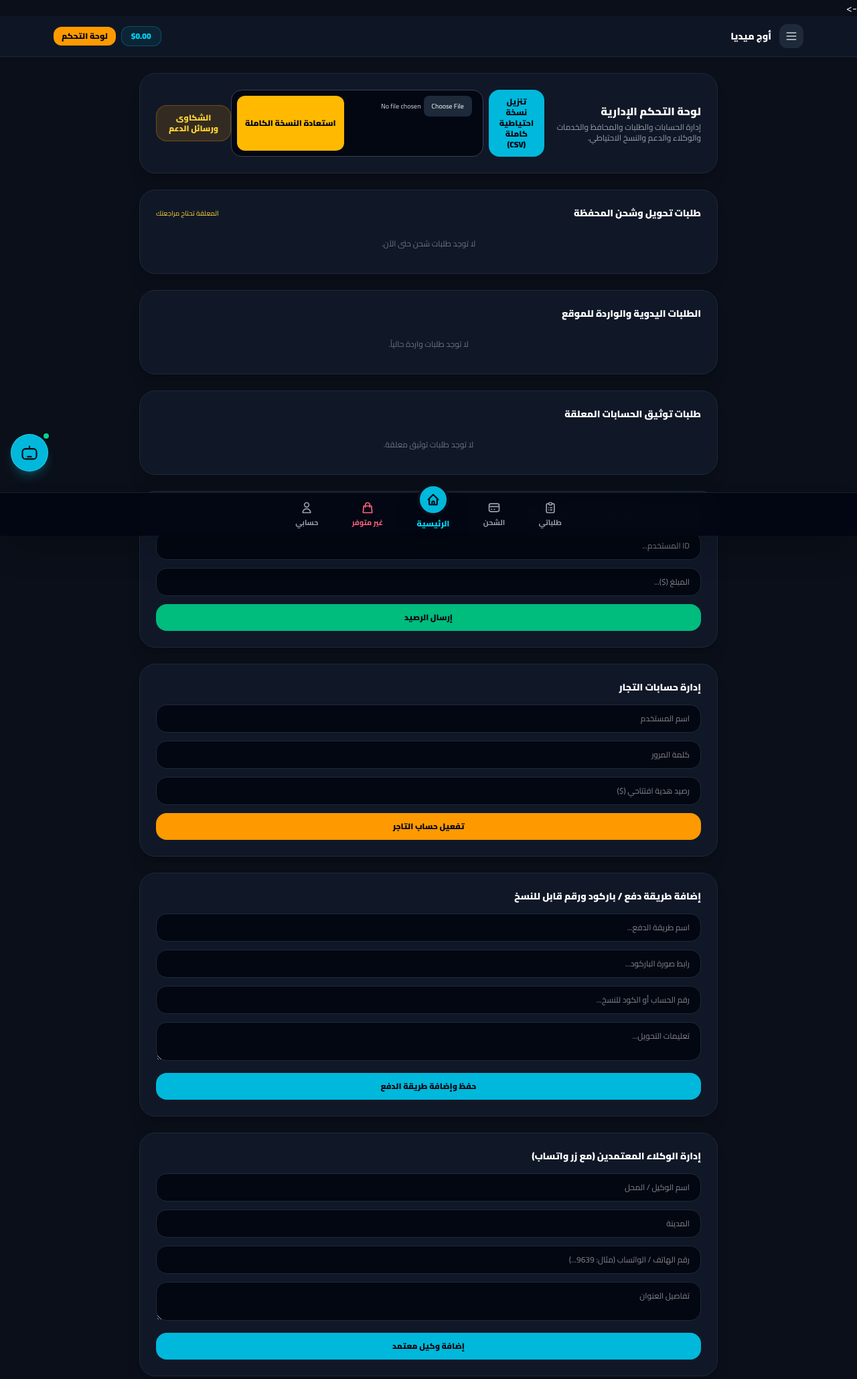
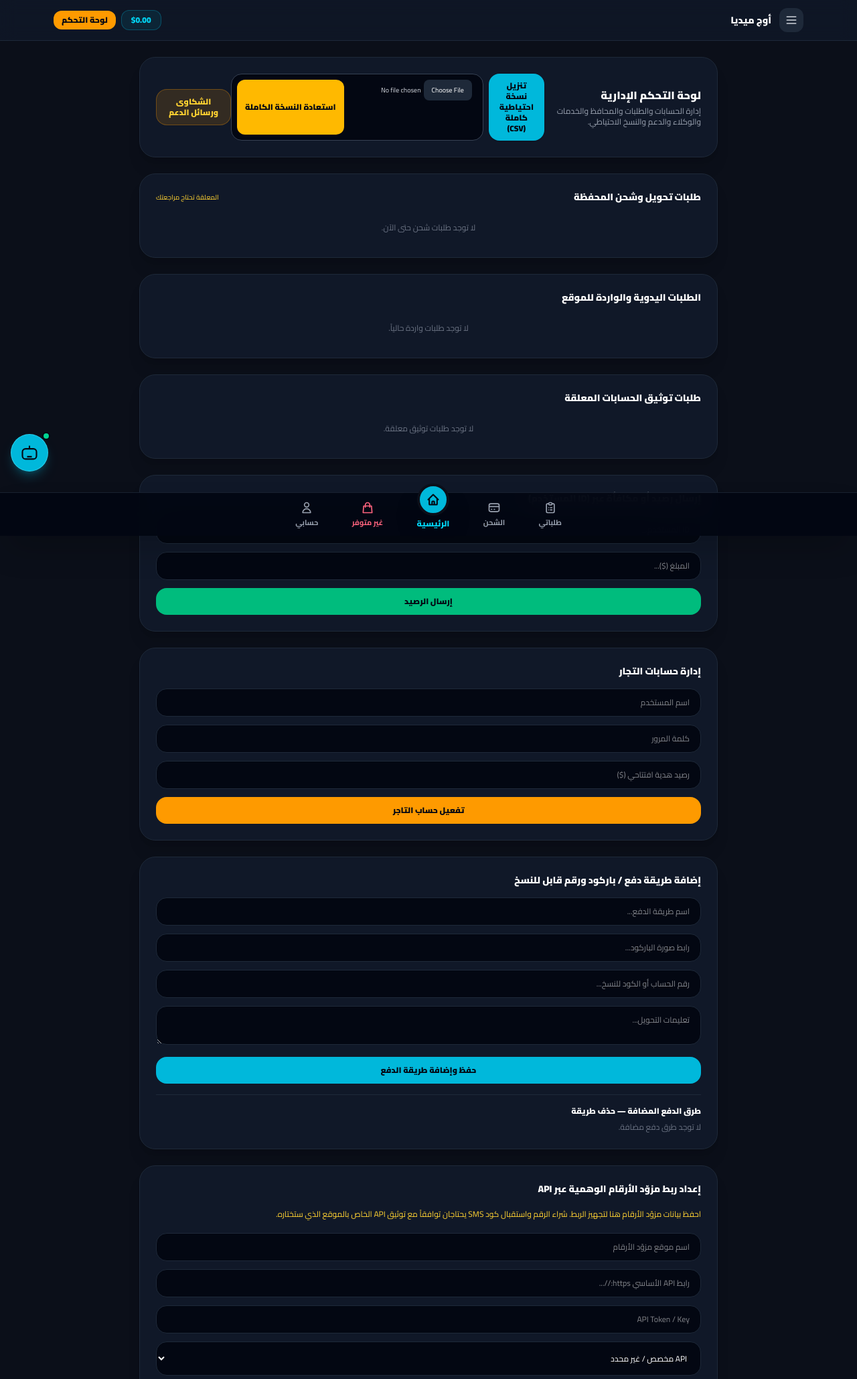
Before and after one commit to OWJMEDIA963/OWJ-MEDIA, a Flask app: page /admin in a window 1280 px wide. Shown: the top 2059 px of the page at 67% size. Run offline with Flask 3, Linux system fonts and the light colour scheme; a user stored in the database is signed in; data comes from the database, SQL or seed files in the repository; data that the repository does not hold is empty.

Commit message:
Add files via upload

```diff
--- a/app.py
+++ b/app.py
@@ -115,6 +115,17 @@ class PaymentMethod(db.Model):
     account_number = db.Column(db.String(180), default='')
     instructions = db.Column(db.Text, default='')
 
+class SMSNumberProvider(db.Model):
+    __tablename__ = 'sms_number_provider'
+    id = db.Column(db.Integer, primary_key=True)
+    name = db.Column(db.String(120), nullable=False)
+    api_url = db.Column(db.String(500), nullable=False)
+    api_key = db.Column(db.Text, nullable=False)
+    protocol = db.Column(db.String(40), default='generic')
+    notes = db.Column(db.Text, default='')
+    is_active = db.Column(db.Boolean, default=True)
+    created_at = db.Column(db.DateTime, default=datetime.utcnow)
+
 class DepositRequest(db.Model):
     id = db.Column(db.Integer, primary_key=True)
     user_id = db.Column(db.Integer, db.ForeignKey('user.id'), nullable=False)
@@ -123,6 +134,7 @@ class DepositRequest(db.Model):
     proof_image = db.Column(db.String(500), default='')
     status = db.Column(db.String(30), default='قيد المراجعة')
     rejection_reason = db.Column(db.String(500), default='')
+    payment_method_name = db.Column(db.String(120), default='')
     created_at = db.Column(db.DateTime, default=datetime.utcnow)
     user = db.relationship('User')
 
@@ -394,6 +406,11 @@ def deposit():
         if amount <= 0:
             flash('أدخل مبلغاً صحيحاً.', 'error')
         else:
+            payment_id = request.form.get('payment_method_id', type=int)
+            selected_payment = PaymentMethod.query.get(payment_id) if payment_id else None
+            if not selected_payment:
+                flash('اختر طريقة الدفع المناسبة قبل إرسال الطلب.', 'error')
+                return redirect(url_for('deposit'))
             try:
                 proof_image = save_uploaded_image('proof_image')
             except ValueError as exc:
@@ -403,7 +420,8 @@ def deposit():
                 user_id=current_user().id,
                 amount=amount,
                 proof=request.form.get('proof', '').strip(),
-                proof_image=proof_image
+                proof_image=proof_image,
+                payment_method_name=selected_payment.name
             ))
             db.session.commit()
             flash('تم إرسال طلب الشحن للمراجعة.', 'success')
@@ -568,7 +586,7 @@ def service_worker():
 @app.route('/admin')
 @admin_required
 def admin():
-    return render_template('admin.html', orders=Order.query.order_by(Order.id.desc()).all(), verification_requests=VerificationRequest.query.filter_by(status='pending').all(), categories=Category.query.all(), services=Service.query.all(), deposits=DepositRequest.query.order_by(DepositRequest.id.desc()).all(), smm_providers=SMMProvider.query.order_by(SMMProvider.id.desc()).all(), support_count=SupportTicket.query.filter(SupportTicket.status != 'مغلقة').count())
+    return render_template('admin.html', orders=Order.query.order_by(Order.id.desc()).all(), verification_requests=VerificationRequest.query.filter_by(status='pending').all(), categories=Category.query.all(), services=Service.query.all(), deposits=DepositRequest.query.order_by(DepositRequest.id.desc()).all(), payment_methods=PaymentMethod.query.order_by(PaymentMethod.id.desc()).all(), sms_number_providers=SMSNumberProvider.query.order_by(SMSNumberProvider.id.desc()).all(), smm_providers=SMMProvider.query.order_by(SMMProvider.id.desc()).all(), support_count=SupportTicket.query.filter(SupportTicket.status != 'مغلقة').count())
 
 
 @app.route('/admin/handle_deposit/<int:deposit_id>', methods=['POST'])
@@ -642,7 +660,46 @@ def add_merchant():
 @app.route('/admin/add_payment', methods=['POST'])
 @admin_required
 def add_payment():
-    db.session.add(PaymentMethod(name=request.form.get('name','').strip(), qr_code_url=request.form.get('qr_code_url','').strip(), account_number=request.form.get('account_number','').strip(), instructions=request.form.get('instructions','').strip())); db.session.commit(); flash('تمت إضافة طريقة الدفع.', 'success'); return redirect(url_for('admin'))
+    name = request.form.get('name','').strip()
+    if not name:
+        flash('اكتب اسم طريقة الدفع.', 'error')
+    else:
+        db.session.add(PaymentMethod(name=name, qr_code_url=request.form.get('qr_code_url','').strip(), account_number=request.form.get('account_number','').strip(), instructions=request.form.get('instructions','').strip()))
+        db.session.commit(); flash('تمت إضافة طريقة الدفع.', 'success')
+    return redirect(url_for('admin'))
+
+@app.route('/admin/delete_payment/<int:payment_id>', methods=['POST'])
+@admin_required
+def delete_payment(payment_id):
+    payment = PaymentMethod.query.get_or_404(payment_id)
+    db.session.delete(payment)
+    db.session.commit()
+    flash('تم حذف طريقة الدفع.', 'success')
+    return redirect(url_for('admin'))
+
+@app.route('/admin/add_sms_number_provider', methods=['POST'])
+@admin_required
+def add_sms_number_provider():
+    name = request.form.get('name', '').strip()
+    api_url = request.form.get('api_url', '').strip()
+    api_key = request.form.get('api_key', '').strip()
+    protocol = request.form.get('protocol', 'generic').strip()
+    if not name or not api_url.startswith(('https://', 'http://')) or not api_key:
+        flash('أدخل اسم مزوّد الأرقام ورابط API ومفتاح API بشكل صحيح.', 'error')
+    else:
+        db.session.add(SMSNumberProvider(name=name, api_url=api_url, api_key=api_key, protocol=protocol, notes=request.form.get('notes', '').strip()))
+        db.session.commit()
+        flash('تم حفظ إعدادات مزوّد الأرقام. تفعيل الشراء واستلام SMS يتطلب ضبط توافق API الخاص بالمزوّد.', 'success')
+    return redirect(url_for('admin'))
+
+@app.route('/admin/delete_sms_number_provider/<int:provider_id>', methods=['POST'])
+@admin_required
+def delete_sms_number_provider(provider_id):
+    provider = SMSNumberProvider.query.get_or_404(provider_id)
+    db.session.delete(provider)
+    db.session.commit()
+    flash('تم حذف إعدادات مزوّد الأرقام.', 'success')
+    return redirect(url_for('admin'))
 
 @app.route('/admin/add_agent', methods=['POST'])
 @admin_required
@@ -940,6 +997,8 @@ with app.app_context():
             db.session.execute(db.text("ALTER TABLE deposit_request ADD COLUMN rejection_reason VARCHAR(500) DEFAULT ''"))
         if 'proof_image' not in deposit_columns:
             db.session.execute(db.text("ALTER TABLE deposit_request ADD COLUMN proof_image VARCHAR(500) DEFAULT ''"))
+        if 'payment_method_name' not in deposit_columns:
+            db.session.execute(db.text("ALTER TABLE deposit_request ADD COLUMN payment_method_name VARCHAR(120) DEFAULT ''"))
         db.session.commit()
     except Exception:
         db.session.rollback()
--- a/templates/admin.html
+++ b/templates/admin.html
@@ -41,7 +41,7 @@
                     <strong class="text-white">طلب #{{ dep.id }} — {{ dep.user.username if dep.user else 'مستخدم محذوف' }}</strong>
                     <span class="rounded-lg px-2 py-1 {% if dep.status == 'مقبول' %}bg-emerald-500/15 text-emerald-300{% elif dep.status == 'مرفوض' %}bg-rose-500/15 text-rose-300{% else %}bg-amber-500/15 text-amber-300{% endif %}">{{ dep.status }}</span>
                 </div>
-                <p class="text-xs text-gray-300">المبلغ: <b class="text-cyan-300">${{ '%.2f'|format(dep.amount) }}</b> | المستخدم ID: {{ dep.user_id }} | التاريخ: {{ dep.created_at.strftime('%Y-%m-%d %H:%M') if dep.created_at else '-' }}</p>
+                <p class="text-xs text-gray-300">المبلغ: <b class="text-cyan-300">${{ '%.2f'|format(dep.amount) }}</b>{% if dep.payment_method_name %} | طريقة الدفع: <b class="text-cyan-300">{{ dep.payment_method_name }}</b>{% endif %} | المستخدم ID: {{ dep.user_id }} | التاريخ: {{ dep.created_at.strftime('%Y-%m-%d %H:%M') if dep.created_at else '-' }}</p>
                 {% if dep.proof %}<p class="text-xs text-gray-400 break-words">رقم العملية / تفاصيل التحويل: {{ dep.proof }}</p>{% endif %}{% if dep.proof_image %}<div class="space-y-2"><p class="text-xs font-bold text-cyan-300">صورة إشعار الحوالة:</p><a href="{{ dep.proof_image }}" target="_blank" rel="noopener"><img src="{{ dep.proof_image }}" alt="إشعار حوالة طلب {{ dep.id }}" loading="lazy" class="max-h-72 max-w-full rounded-xl border border-gray-700 object-contain"></a></div>{% endif %}{% if not dep.proof and not dep.proof_image %}<p class="text-xs text-gray-500">لم يضف المستخدم إثباتاً.</p>{% endif %}
                 {% if dep.status == 'مرفوض' and dep.rejection_reason %}<p class="rounded-xl border border-rose-500/30 bg-rose-950/30 p-3 text-xs text-rose-300">سبب الرفض: {{ dep.rejection_reason }}</p>{% endif %}
                 {% if dep.status == 'قيد المراجعة' %}
@@ -56,7 +56,7 @@
         {% else %}<p class="py-3 text-center text-xs text-gray-500">لا توجد طلبات شحن حتى الآن.</p>{% endif %}
     </section>
 
-
+    <!-- الطلبات اليدوية والواردة للموقع -->
     <div class="bg-gray-900 border border-gray-800 rounded-3xl p-6 shadow-xl space-y-4">
         <h2 class="text-sm font-black text-white">الطلبات اليدوية والواردة للموقع</h2>
         {% if orders %}
@@ -117,7 +117,7 @@
         {% endif %}
     </div>
 
-
+    <!-- إرسال رصيد أو مكافأة عبر (ID المستخدم) -->
     <div class="bg-gray-900 border border-gray-800 rounded-3xl p-6 shadow-xl space-y-4">
         <h2 class="text-sm font-black text-white">إرسال رصيد أو مكافأة عبر (ID المستخدم)</h2>
         <form action="/admin/send_balance" method="POST" class="space-y-3">
@@ -127,7 +127,7 @@
         </form>
     </div>
 
-
+    <!-- إدارة حسابات التجار -->
     <div class="bg-gray-900 border border-gray-800 rounded-3xl p-6 shadow-xl space-y-4">
         <h2 class="text-sm font-black text-white">إدارة حسابات التجار</h2>
         <form action="/admin/add_merchant" method="POST" class="space-y-3">
@@ -138,7 +138,7 @@
         </form>
     </div>
 
-
+    <!-- إضافة طريقة دفع / باركود تحويل للزبائن مع رقم قابل للنسخ -->
     <div class="bg-gray-900 border border-gray-800 rounded-3xl p-6 shadow-xl space-y-4">
         <h2 class="text-sm font-black text-white">إضافة طريقة دفع / باركود ورقم قابل للنسخ</h2>
         <form action="/admin/add_payment" method="POST" class="space-y-3">
@@ -148,9 +148,34 @@
             <textarea name="instructions" placeholder="تعليمات التحويل..." rows="2" class="w-full bg-gray-950 border border-gray-800 rounded-2xl px-4 py-3 text-xs text-white outline-none"></textarea>
             <button type="submit" class="w-full bg-cyan-500 text-gray-950 font-black py-3 rounded-2xl text-xs">حفظ وإضافة طريقة الدفع</button>
         </form>
+        <div class="border-t border-gray-800 pt-4 space-y-2">
+            <h3 class="text-xs font-black text-white">طرق الدفع المضافة — حذف طريقة</h3>
+            {% for payment in payment_methods %}
+            <div class="flex items-center justify-between gap-3 rounded-xl border border-gray-800 bg-gray-950 p-3">
+                <span class="text-xs text-gray-200">{{ payment.name }}</span>
+                <form action="/admin/delete_payment/{{ payment.id }}" method="POST" onsubmit="return confirm('هل تريد حذف طريقة الدفع: {{ payment.name|e }}؟')"><button class="rounded-lg bg-rose-600 px-3 py-2 text-[11px] font-black text-white">حذف</button></form>
+            </div>
+            {% else %}<p class="text-xs text-gray-500">لا توجد طرق دفع مضافة.</p>{% endfor %}
+        </div>
     </div>
 
-     <div class="bg-gray-900 border border-gray-800 rounded-3xl p-6 shadow-xl space-y-4">
+    <!-- إعداد ربط مزود أرقام SMS -->
+    <div class="bg-gray-900 border border-gray-800 rounded-3xl p-6 shadow-xl space-y-4">
+        <h2 class="text-sm font-black text-white">إعداد ربط مزوّد الأرقام الوهمية عبر API</h2>
+        <p class="text-xs leading-6 text-amber-300">احفظ بيانات مزوّد الأرقام هنا لتجهيز الربط. شراء الرقم واستقبال كود SMS يحتاجان توافقاً مع توثيق API الخاص بالموقع الذي ستختاره.</p>
+        <form action="/admin/add_sms_number_provider" method="POST" class="space-y-3">
+            <input name="name" required placeholder="اسم موقع مزوّد الأرقام" class="w-full bg-gray-950 border border-gray-800 rounded-2xl px-4 py-3 text-xs text-white">
+            <input name="api_url" type="url" required placeholder="رابط API الأساسي https://..." class="w-full bg-gray-950 border border-gray-800 rounded-2xl px-4 py-3 text-xs text-white">
+            <input name="api_key" type="password" required placeholder="API Token / Key" autocomplete="new-password" class="w-full bg-gray-950 border border-gray-800 rounded-2xl px-4 py-3 text-xs text-white">
+            <select name="protocol" class="w-full bg-gray-950 border border-gray-800 rounded-2xl px-4 py-3 text-xs text-white"><option value="generic">API مخصص / غير محدد</option><option value="5sim">5sim</option><option value="smm">SMM API</option></select>
+            <textarea name="notes" rows="2" placeholder="ملاحظات أو رابط توثيق API (اختياري)" class="w-full bg-gray-950 border border-gray-800 rounded-2xl px-4 py-3 text-xs text-white"></textarea>
+            <button class="w-full bg-cyan-500 text-gray-950 font-black py-3 rounded-2xl text-xs">حفظ إعدادات مزوّد الأرقام</button>
+        </form>
+        <div class="space-y-2">{% for provider in sms_number_providers %}<div class="flex flex-wrap items-center justify-between gap-2 rounded-xl border border-gray-800 bg-gray-950 p-3"><div class="min-w-0"><p class="text-xs font-bold text-white">{{ provider.name }}</p><p class="break-all text-[10px] text-gray-500">{{ provider.api_url }} · {{ provider.protocol }}</p><p class="text-[10px] text-amber-300">إعدادات محفوظة — بانتظار توصيل عمليات API</p></div><form action="/admin/delete_sms_number_provider/{{ provider.id }}" method="POST" onsubmit="return confirm('حذف إعدادات مزوّد الأرقام؟')"><button class="rounded-lg bg-rose-600 px-3 py-2 text-[11px] font-black text-white">حذف</button></form></div>{% else %}<p class="text-xs text-gray-500">لم تتم إضافة مزوّد أرقام بعد.</p>{% endfor %}</div>
+    </div>
+
+    <!-- إدارة الوكلاء المعتمدين مع رقم واتساب ورابط محادثة مباشرة -->
+    <div class="bg-gray-900 border border-gray-800 rounded-3xl p-6 shadow-xl space-y-4">
         <h2 class="text-sm font-black text-white">إدارة الوكلاء المعتمدين (مع زر واتساب)</h2>
         <form action="/admin/add_agent" method="POST" class="space-y-3">
             <input type="text" name="name" placeholder="اسم الوكيل / المحل" required class="w-full bg-gray-950 border border-gray-800 rounded-2xl px-4 py-3 text-xs text-white outline-none">
@@ -161,7 +186,7 @@
         </form>
     </div>
 
-
+    <!-- حذف قسم أو خدمة -->
     <div class="bg-gray-900 border border-gray-800 rounded-3xl p-6 shadow-xl space-y-4">
         <h2 class="text-sm font-black text-white">حذف قسم أو خدمة</h2>
         <div class="grid grid-cols-1 md:grid-cols-2 gap-4">
@@ -188,7 +213,7 @@
         </div>
     </div>
 
-
+    <!-- مزودو SMM API -->
     <section class="bg-gray-900 border border-gray-800 rounded-3xl p-6 shadow-xl space-y-4">
         <h2 class="text-sm font-black text-white">إعدادات مزوّدي SMM API</h2>
         <p class="text-xs text-gray-400 leading-6">أضف رابط API ومفتاحه من لوحة مزوّد SMM الذي تملك حساباً لديه. المفتاح يُحفظ في قاعدة بيانات الموقع ولا يظهر للزوار.</p>
@@ -210,7 +235,7 @@
         {% endif %}
     </section>
 
-
+    <!-- إضافة خدمة مع رابط صورة القسم وصورة المنتج -->
     <div class="bg-gray-900 border border-gray-800 rounded-3xl p-6 shadow-xl space-y-4">
         <h2 class="text-sm font-black text-white">إضافة وتعديل الخدمات وتخصيص حقول الإدخال</h2>
         <form action="/admin/add_service" method="POST" enctype="multipart/form-data" class="space-y-3">
@@ -256,7 +281,7 @@
         </form>
     </div>
 
-
+    <!-- تعديل المنتجات الحالية وتغيير التوفر -->
     <section class="bg-gray-900 border border-gray-800 rounded-3xl p-5 shadow-xl space-y-4">
         <h2 class="text-sm font-black text-white">تعديل المنتجات وتغيير التوفر</h2>
         <p class="text-[11px] text-gray-400">يمكنك تعديل السعر والحدود والوصف ونوع المنتج، أو إيقافه مؤقتاً ليظهر للزبون كغير متوفر.</p>
--- a/templates/ai_bot.html
+++ b/templates/ai_bot.html
@@ -42,7 +42,7 @@
 
         box.innerHTML += `<div class="bg-gray-950 border border-gray-800 p-3 rounded-2xl text-xs text-gray-200 max-w-[85%]">${data.reply}</div>`;
 
-
+        // التمرير التلقائي للأسفل فور وصول رد البوت لتبقى الشاشة ثابتة في الأسفل
         box.scrollTop = box.scrollHeight;
     }
 </script>
--- a/templates/category_services.html
+++ b/templates/category_services.html
@@ -58,6 +58,7 @@
     </div>
 </div>
 
+<!-- نافذة الطلب المنبثقة مع تغبيش الخلفية (Modal) والتوجيه التلقائي لطلباتي -->
 <div id="orderModal" class="fixed inset-0 bg-black/80 backdrop-blur-md z-50 hidden flex items-center justify-center px-4">
     <div class="bg-gray-900 border border-gray-800 rounded-3xl p-6 w-full max-w-sm space-y-4 shadow-2xl">
         <div class="flex justify-between items-center border-b border-gray-800 pb-3">
```
Also changed, not shown: templates/base.html (+6 -4 lines), templates/deposit.html (+30 -53 lines), README_AR.txt.
